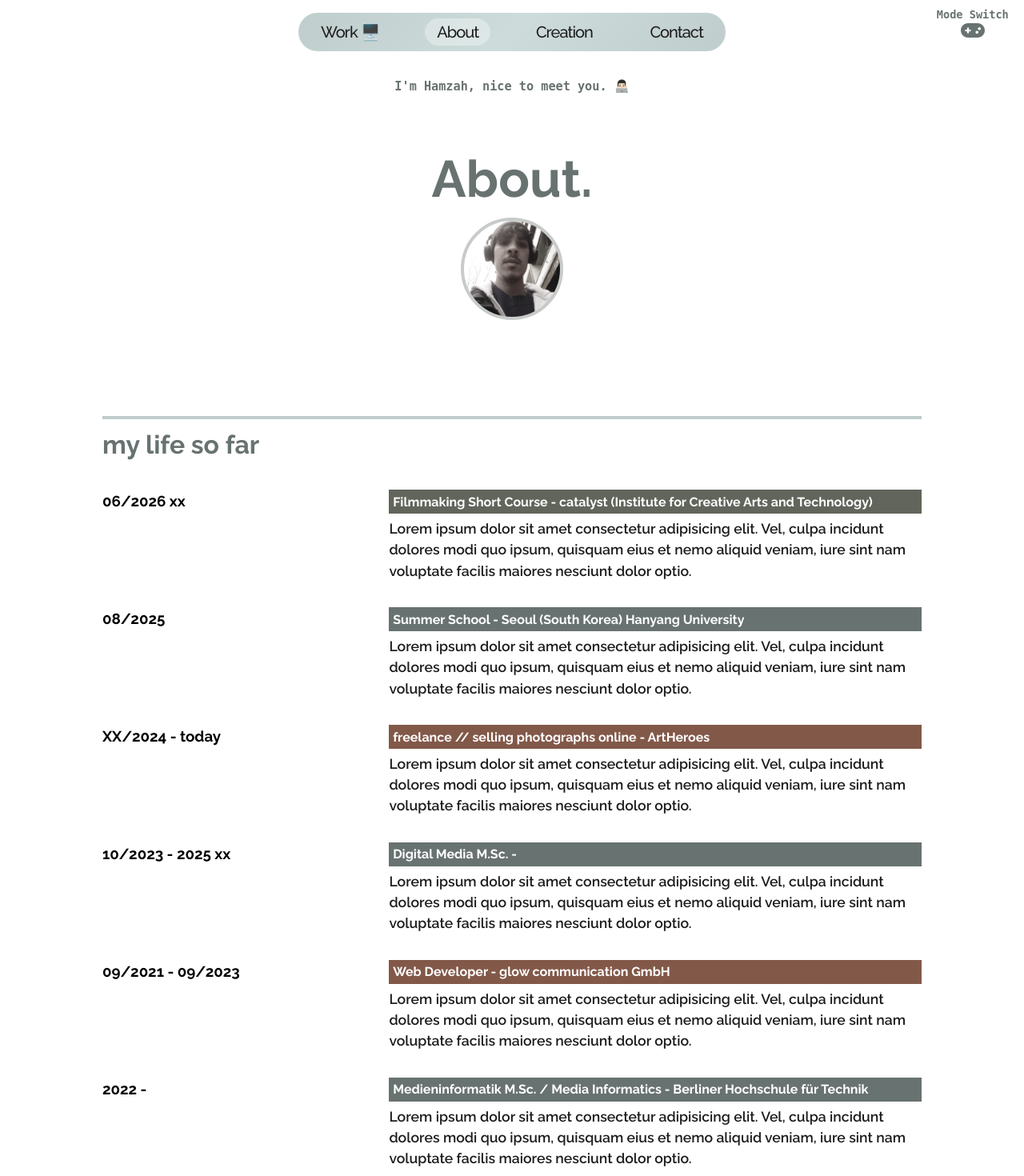
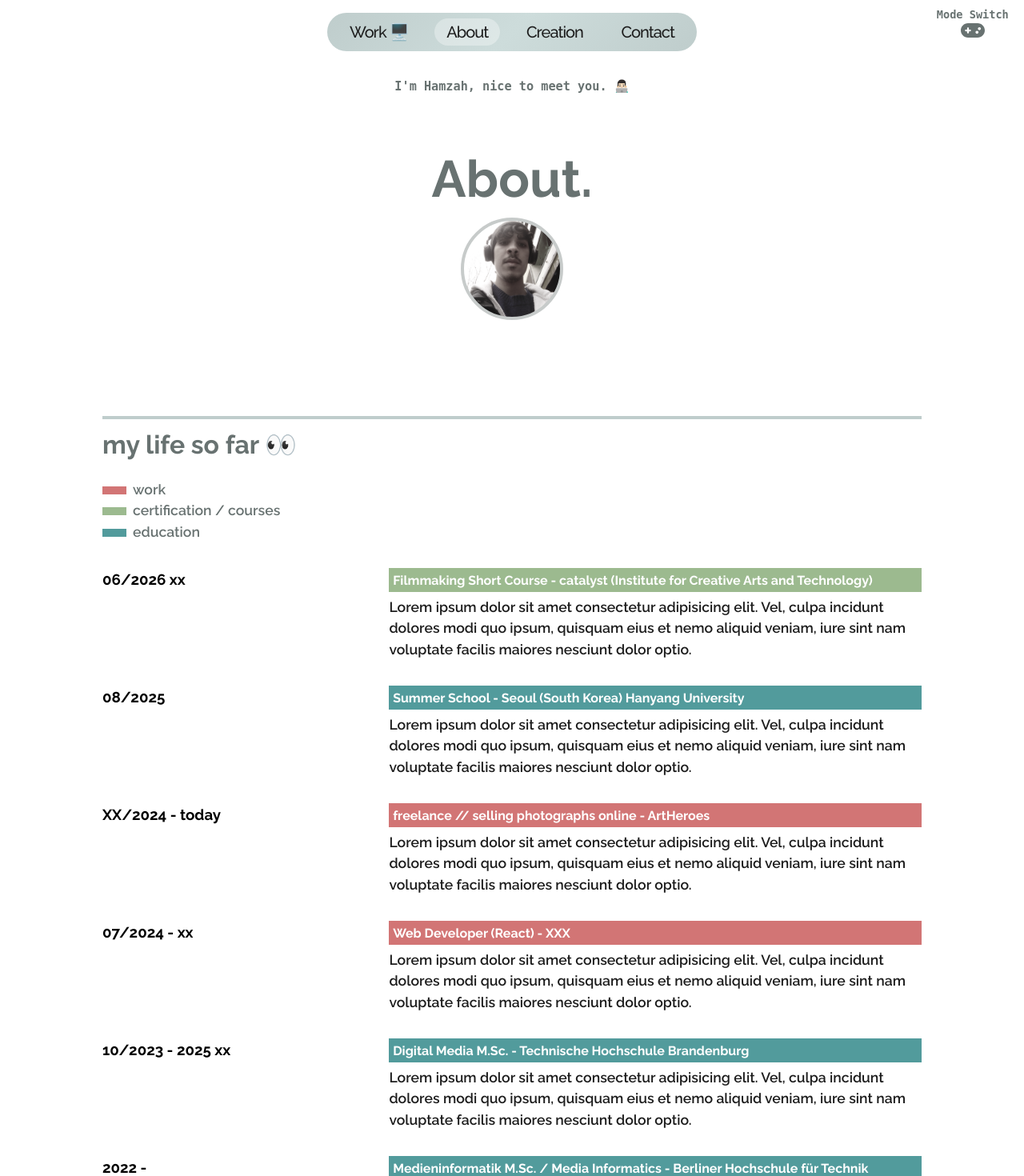
Before and after one commit to HamzahFayad/hamzah, a React (Create React App) app: page /about in a window 1280 px wide. Shown: the top 1470 px of the page at 80% size. Built offline with nearby package versions, Linux system fonts and the light colour scheme.

Commit message:
test insta embed

```diff
--- a/package.json
+++ b/package.json
@@ -11,6 +11,7 @@
     "react-dom": "^18.2.0",
     "react-router-dom": "^6.9.0",
     "react-scripts": "5.0.1",
+    "react-social-media-embed": "^2.3.5",
     "swiper": "^9.1.1",
     "web-vitals": "^2.1.4"
   },
--- a/src/App.css
+++ b/src/App.css
@@ -28,7 +28,7 @@
   --light: #fff;
   --dark: #1c1c1c;
   --main: #cdd3c2;
-  --dark_main: #61655b;
+  --dark_main: #787e71;
   --light_main: #dfe5d3;
 }
 
@@ -233,7 +233,7 @@ html, body, .App {
   flex-flow: row nowrap;
   justify-content: center;
   align-items: center;
-  gap: 2rem;
+  gap: .5rem;
   margin: 0 auto;
   border-radius: 25px;
   padding: .5rem;
@@ -245,6 +245,7 @@ html, body, .App {
 @media screen and (max-width: 599px) {
   #Header-links{
     top: 7vh;
+    gap: .75rem;
   }
 }
 li{
@@ -466,7 +467,7 @@ div.active-filter > p{
 .scroller>span {
   position: absolute;
   top: 0;
-  animation: slide 6s ease-in-out .5s infinite;
+  animation: slide 7s ease-in-out .5s infinite;
   font-weight: bold;
   font-size: 4rem;
   color: var(--light_main);
@@ -515,6 +516,13 @@ div.active-filter > p{
   }
 }
 
+.Timeline .legend{
+  width: 30px;
+  height: 10px;
+  display: inline-block;
+  margin-right: .5rem;
+}
+
 /*CREATION*/
 .Creation .Full-width{
   transition: none !important;
@@ -523,6 +531,10 @@ div.active-filter > p{
 .swiper-button-prev, .swiper-button-next{
   color: #fff !important;
   transform: scale(.75);
+}
+
+.HoverCard{
+  display: none !important;
 }
 
 /*CONTACT*/
--- a/src/App.js
+++ b/src/App.js
@@ -5,6 +5,7 @@ import Home from "./pages/Home";
 import About from "./pages/About";
 import Creation from "./pages/Creation";
 import Contact from "./pages/Contact";
+import NotFound from "./pages/NotFound";
 import Navbar from "./components/Navbar";
 import Footer from "./components/Footer";
 
@@ -60,6 +61,7 @@ function App() {
             <Route path="contact" element={<Contact />} />
           </Route>
           <Route path="creation" element={<Creation />} />
+          <Route path="*" element={<NotFound />} />
         </Routes>
       </Router>
       <Footer />
--- a/src/pages/About.jsx
+++ b/src/pages/About.jsx
@@ -13,7 +13,8 @@ function About() {
       </div>
       <div className="Grid-width-wide Timeline">
         <hr></hr>
-        <h2 className="Subheadline">my life so far</h2>
+        <h2 className="Subheadline">my life so far 👀</h2><br/>
+        <p><span className="legend" style={{backgroundColor: '#d27575'}}></span>work<br/><span className="legend" style={{backgroundColor: '#9cba8f'}}></span>certification / courses<br/><span className="legend" style={{backgroundColor: '#529b9c'}}></span>education</p>
           {
           about_data.map((data) => {
             return (
@@ -27,7 +28,6 @@ function About() {
             );
             }
           )}
-        <p>work - education - certification</p>
       </div>
     </div>
   );
--- a/src/pages/Home.jsx
+++ b/src/pages/Home.jsx
@@ -77,7 +77,7 @@ function Home() {
                 <a key={data.id} target="_blank" rel="noreferrer" href={data.link}>
                 <div key={data.id} className="Project-item">
                   <img src={data.img} alt={"project-image-"+data.id} />
-                    <p className="project-title">{data.title} - {data.topic.join(" - ").split("All Projects-")}</p>
+                    <p className="project-title">{data.title} - {data.topic.join(" - ").split("All Projects -")}</p>
                   </div>
                   </a>
               );
@@ -85,7 +85,7 @@ function Home() {
               )}
 
             { num < 1 &&
-              <p>No projects yet</p>
+              <p>new projects coming soon ;)</p>
             }
           </div>
         </div>
--- /dev/null
+++ b/src/pages/NotFound.jsx
@@ -0,0 +1,14 @@
+import "../App.css"
+
+function NotFound() {
+  return (
+    <div className="App">
+        <div className="Grid-width-wide Center">
+        <h1 className="Headline">Oh no, page not found.</h1>
+        <a href="/"><p>Go back to Homepage -{'>'}</p></a>
+        </div>
+    </div>
+  );
+}
+
+export default NotFound;
--- a/src/pages/about-data.js
+++ b/src/pages/about-data.js
@@ -1,7 +1,7 @@
 export const about_data = [
   {
     date: "06/2026 xx",
-    color: "#61655b",
+    color: "#9cba8f",
     title:
       "Filmmaking Short Course - catalyst (Institute for Creative Arts and Technology)",
     description:
@@ -9,65 +9,72 @@ export const about_data = [
   },
   {
     date: "08/2025",
-    color: "#687271",
+    color: "#529b9c",
     title: "Summer School - Seoul (South Korea) Hanyang University",
     description:
       "Lorem ipsum dolor sit amet consectetur adipisicing elit. Vel, culpa incidunt dolores modi quo ipsum, quisquam eius et nemo aliquid veniam, iure sint nam voluptate facilis maiores nesciunt dolor optio.",
   },
   {
     date: "XX/2024 - today",
-    color: "#825849",
+    color: "#d27575",
     title: "freelance // selling photographs online - ArtHeroes",
     description:
       "Lorem ipsum dolor sit amet consectetur adipisicing elit. Vel, culpa incidunt dolores modi quo ipsum, quisquam eius et nemo aliquid veniam, iure sint nam voluptate facilis maiores nesciunt dolor optio.",
   },
   {
-    date: "10/2023 - 2025 xx",
-    color: "#687271",
-    title: "Digital Media M.Sc. - ",
+    date: "07/2024 - xx",
+    color: "#d27575",
+    title: "Web Developer (React) - XXX",
     description:
       "Lorem ipsum dolor sit amet consectetur adipisicing elit. Vel, culpa incidunt dolores modi quo ipsum, quisquam eius et nemo aliquid veniam, iure sint nam voluptate facilis maiores nesciunt dolor optio.",
   },
   {
-    date: "09/2021 - 09/2023",
-    color: "#825849",
-    title: "Web Developer - glow communication GmbH",
+    date: "10/2023 - 2025 xx",
+    color: "#529b9c",
+    title: "Digital Media M.Sc. - Technische Hochschule Brandenburg",
     description:
       "Lorem ipsum dolor sit amet consectetur adipisicing elit. Vel, culpa incidunt dolores modi quo ipsum, quisquam eius et nemo aliquid veniam, iure sint nam voluptate facilis maiores nesciunt dolor optio.",
   },
   {
     date: "2022 - ",
-    color: "#687271",
+    color: "#529b9c",
     title:
       "Medieninformatik M.Sc. / Media Informatics - Berliner Hochschule für Technik",
     description:
       "Lorem ipsum dolor sit amet consectetur adipisicing elit. Vel, culpa incidunt dolores modi quo ipsum, quisquam eius et nemo aliquid veniam, iure sint nam voluptate facilis maiores nesciunt dolor optio.",
   },
   {
+    date: "09/2021 - 09/2023",
+    color: "#d27575",
+    title: "Web Developer - glow communication GmbH",
+    description:
+      "Lorem ipsum dolor sit amet consectetur adipisicing elit. Vel, culpa incidunt dolores modi quo ipsum, quisquam eius et nemo aliquid veniam, iure sint nam voluptate facilis maiores nesciunt dolor optio.",
+  },
+  {
     date: "03/2021 - 08/2021",
-    color: "#61655b",
+    color: "#9cba8f",
     title: "Photography Certificate - OfG (Online Schule für Gestaltung)",
     description:
       "Lorem ipsum dolor sit amet consectetur adipisicing elit. Vel, culpa incidunt dolores modi quo ipsum, quisquam eius et nemo aliquid veniam, iure sint nam voluptate facilis maiores nesciunt dolor optio.",
   },
   {
     date: "09/2020 - 12/2020",
-    color: "#825849",
+    color: "#d27575",
     title: "Internship Web Developer - Deutsche Presse-Agentur",
     description:
       "Lorem ipsum dolor sit amet consectetur adipisicing elit. Vel, culpa incidunt dolores modi quo ipsum, quisquam eius et nemo aliquid veniam, iure sint nam voluptate facilis maiores nesciunt dolor optio.",
   },
   {
     date: "2018 - 2021",
-    color: "#687271",
+    color: "#529b9c",
     title:
       "Medieninformatik B.Sc. / Media Informatics - Berliner Hochschule für Technik",
     description:
-      "Lorem ipsum dolor sit amet consectetur adipisicing elit. Vel, culpa incidunt dolores modi quo ipsum, quisquam eius et nemo aliquid veniam, iure sint nam voluptate facilis maiores nesciunt dolor optio.",
+      "bachelor degree Lorem ipsum dolor sit amet consectetur adipisicing elit. Vel, culpa incidunt dolores modi quo ipsum, quisquam eius et nemo aliquid veniam, iure sint nam voluptate facilis maiores nesciunt dolor optio.",
   },
   {
     date: "2017",
-    color: "#61655b",
+    color: "#529b9c",
     title: "Abitur / High School Graduation",
     description:
       "Lorem ipsum dolor sit amet consectetur adipisicing elit. Lorem ipsum dolor sit amet consectetur adipisicing elit.Lorem ipsum dolor sit amet consectetur adipisicing elit.Lorem ipsum dolor sit amet consectetur adipisicing elit.",
--- a/src/pages/home-data.js
+++ b/src/pages/home-data.js
@@ -47,4 +47,10 @@ export const private_projects = [
     link: "https://hamzahfayad.github.io/social-media-dashboard/",
     topic: ["All Projects", "HTML/SCSS/JS"],
   },
+  {
+    id: "8",
+    title: "glow communication",
+    img: "https://www.pixelstalk.net/wp-content/uploads/images6/Lofi-Wallpapers-HD-Free-download.jpg",
+    topic: ["All Projects", "Wordpress"],
+  },
 ];
```
Also changed, not shown: src/pages/Creation.jsx (+12 -14 lines), 1 other file (tests, documents, lock files or other folders).
